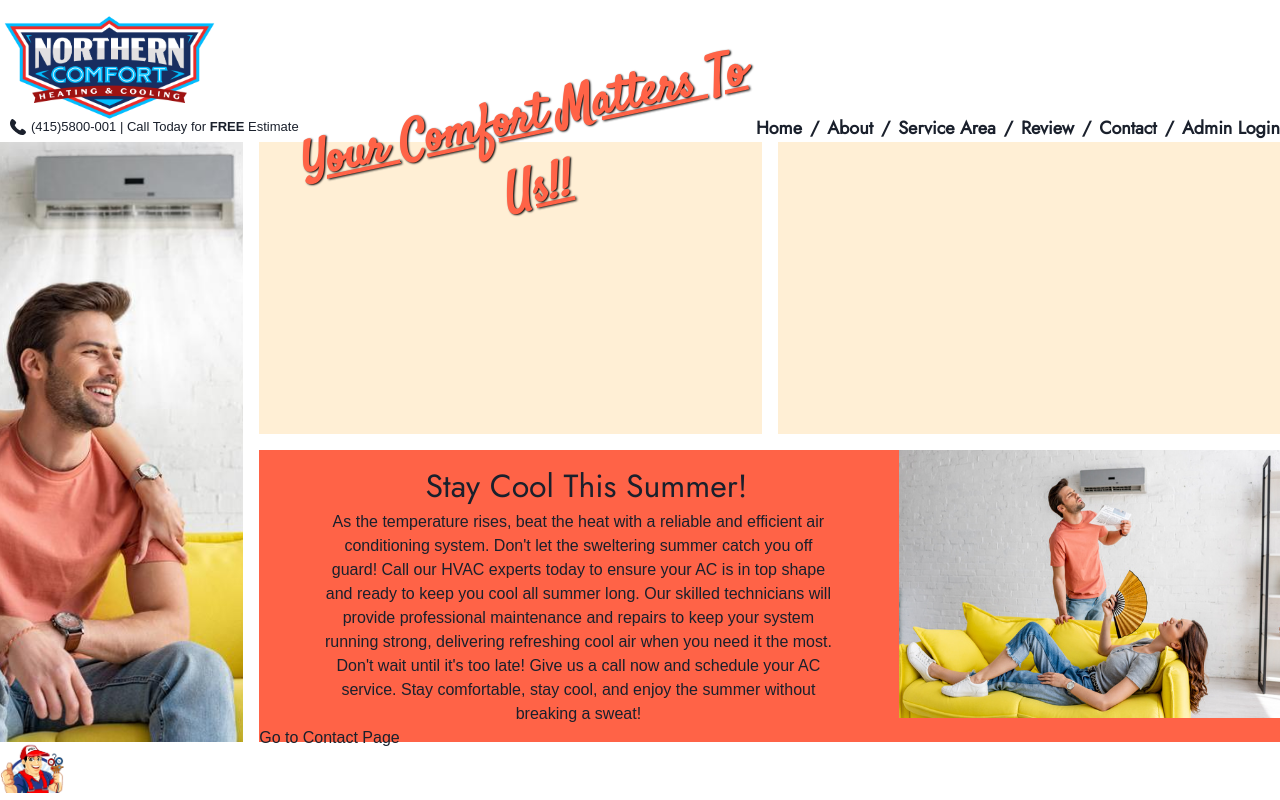
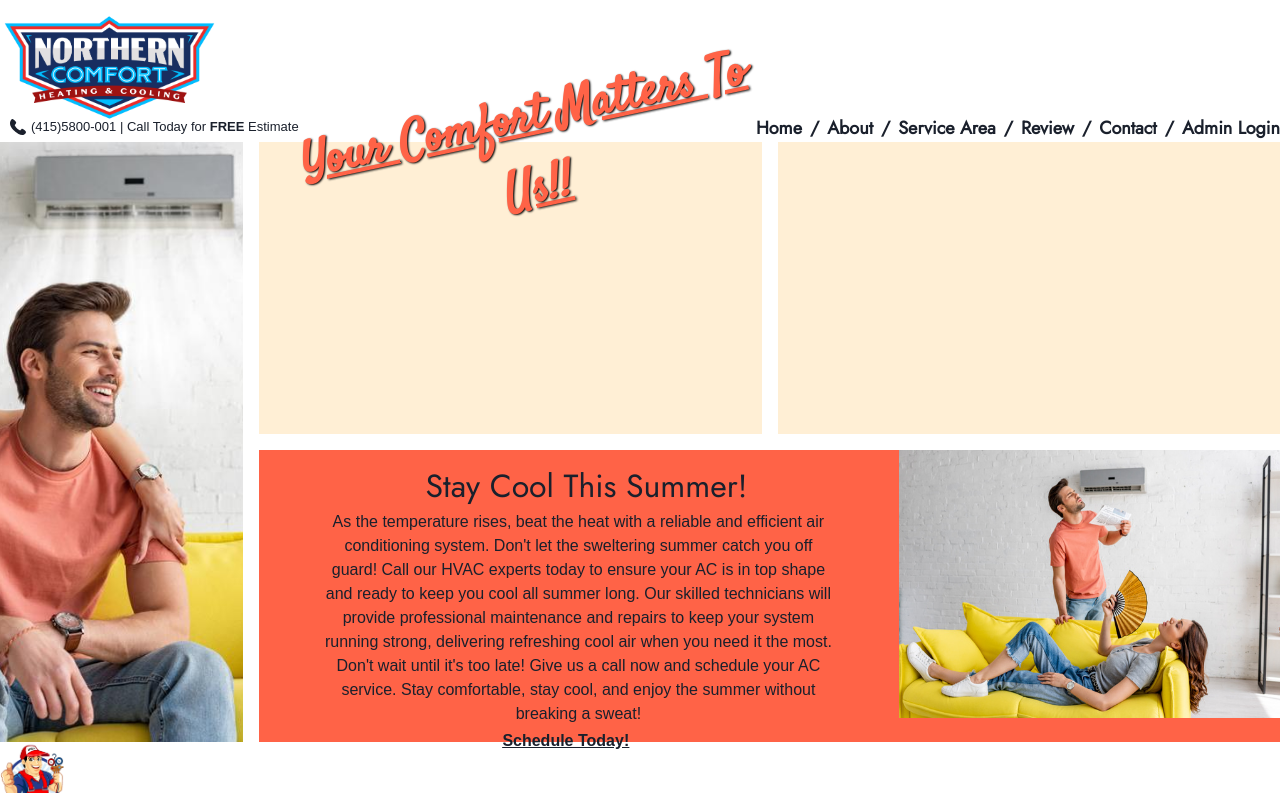
Before and after one commit to hngreenberg/NorthernComfort, a React (Create React App) app in the folder nc-project/: page / in a window 1280 px wide. Built offline with nearby package versions, Linux system fonts and the light colour scheme.

Commit message:
added link to contact page from home text

```diff
--- a/nc-project/src/pages/Home.js
+++ b/nc-project/src/pages/Home.js
@@ -150,10 +150,14 @@ function Home() {
                   Call our HVAC experts today to ensure your AC is in top shape and ready to keep you cool all summer long. Our skilled technicians will provide professional maintenance and repairs to keep your system running strong, delivering refreshing cool air when you need it the most.
                   Don't wait until it's too late! Give us a call now and schedule your AC service. Stay comfortable, stay cool, and enjoy the summer without breaking a sweat!
                 </Text>
-                <Text>
+                <Text style={{
+                  textDecoration:"underline",
+                  marginLeft:"19vw",
+                  marginTop:"3px"
+                }}>
                 <Link to="/contact">
-        <Text>Go to Contact Page</Text>
-      </Link>
+                  <Text><strong>Schedule Today!</strong></Text>
+                 </Link>
                 </Text>
               </Box>
         </GridItem>
```
